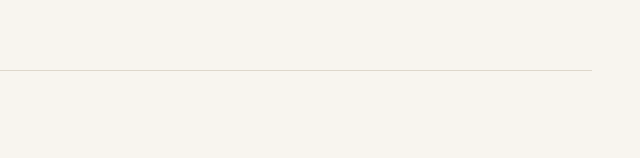
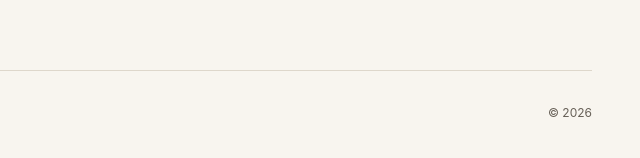
Before and after one commit to Excodefan/OMM, an Astro site: page /en in a window 1280 px wide. Shown: the part 1938-2096 px from the top of the page, 640-1280 px from the left. Built offline with nearby package versions, Linux system fonts and the light colour scheme; Astro itself is replaced by a stand-in of ours.

Commit message:
Footer: name left, year right
Co-Authored-By: Claude Sonnet 5.5 <noreply@anthropic.com>
Claude-Session: https://claude.ai/code/session_018zAMEXETC7oVnta1hKYTMn

```diff
--- a/src/layouts/Base.astro
+++ b/src/layouts/Base.astro
@@ -41,7 +41,7 @@ const pageTitle = title ? `${title} | O/M/M` : 'O/M/M — Technology, people & p
    <div class="header-tools"><a class="lang-toggle" href={languagePath} aria-label={lang === 'en' ? 'Switch to Romanian' : 'Switch to English'}>{lang.toUpperCase()} <span class="arrow">⇄</span> {opposite.toUpperCase()}</a><button id="theme-toggle" type="button" aria-label="Toggle dark mode" title="Dark mode">◐</button></div>
   </header>
   <main><slot /></main>
-  <footer class="footer"><div class="footer-signature"><div class="footer-name">OVIDIU MIHAIL MIHĂILĂ</div></div></footer>
+  <footer class="footer"><div class="footer-signature"><div class="footer-name">OVIDIU MIHAIL MIHĂILĂ</div></div><span class="footer-copyright">© {new Date().getFullYear()}</span></footer>
  </div>
  <script is:inline>
   document.querySelector('#theme-toggle')?.addEventListener('click', () => {
--- a/src/styles/global.css
+++ b/src/styles/global.css
@@ -79,7 +79,7 @@ p { color:var(--muted); }
 .footer-signature { display:flex; flex-direction:column; gap:3px; min-width:0; }
 .footer-name { color:var(--brand-ink); font-family:Inter, ui-sans-serif,system-ui,'Segoe UI',Arial,sans-serif; font-size:clamp(14px,1.6vw,18px); font-weight:300; letter-spacing:.075em; line-height:1.4; }
 .footer-tagline { color:var(--accent); font-size:clamp(12px,1.1vw,14px); font-weight:500; letter-spacing:.01em; line-height:1.5; text-transform:none; }
-.footer-copyright { padding-left:22px; border-left:1px solid var(--line); white-space:nowrap; font-size:12px; color:var(--muted); }
+.footer-copyright { white-space:nowrap; font-size:12px; color:var(--muted); }
 @media(max-width:950px){.site-wrap{padding:0 22px}.site-header{flex-wrap:wrap;padding:18px 0}.main-nav{order:3;width:100%;overflow-x:auto;gap:20px}.hero{grid-template-columns:1fr;gap:27px;padding:55px 0}.hero-art{height:300px}.focus{align-items:start;flex-direction:column}.focus-label{border-right:0}.cards{grid-template-columns:repeat(2,minmax(0,1fr));}}
 @media(max-width:620px){.cards{grid-template-columns:1fr}.hero-art{height:235px}.hero{padding-top:38px}.section{padding:44px 0 24px}.story-banner{grid-template-columns:1fr}.footer{flex-wrap:wrap}.page-head{padding:50px 0 28px}.header-tools{margin-left:auto}h1{font-size:43px}}
 @media(prefers-reduced-motion:reduce){html{scroll-behavior:auto}*,*::before,*::after{transition:none!important;animation:none!important}}
```
